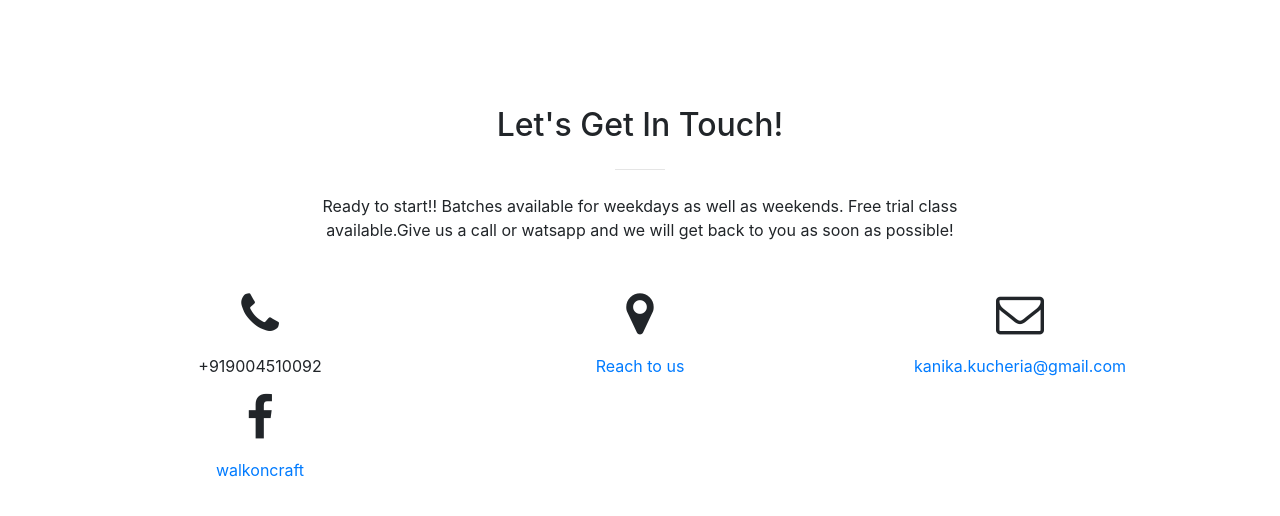
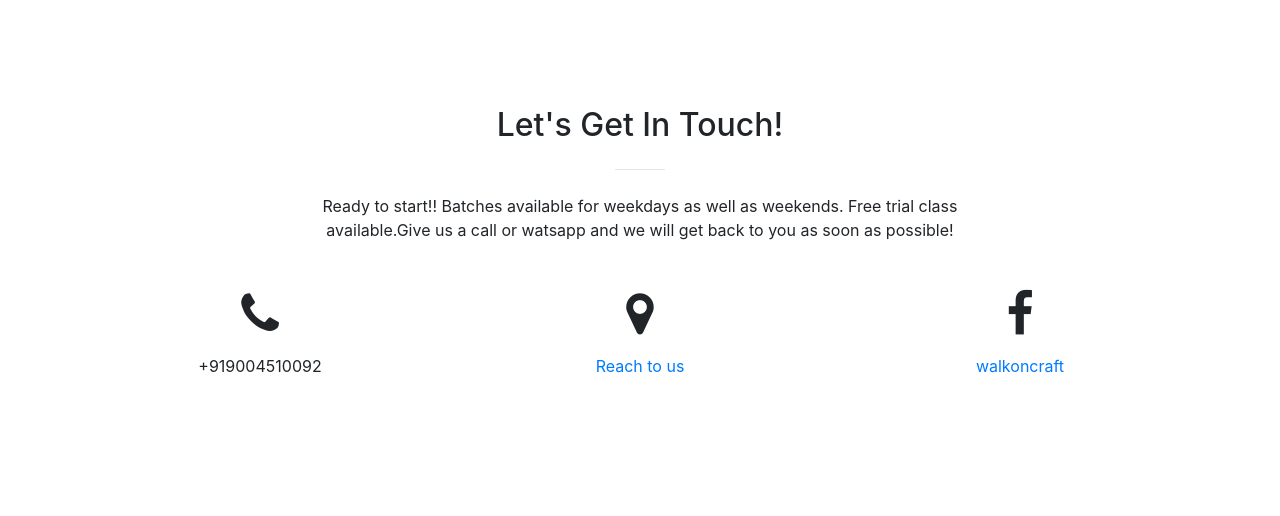
Before and after one commit to walkoncraft/walkoncraft.github.io, a website with bundled scripts: page index.html in a window 1280 px wide. Shown: the part 2468-2984 px from the top of the page. Built offline with nearby package versions, Linux system fonts and the light colour scheme.

Commit message:
Update index.html

```diff
--- a/index.html
+++ b/index.html
@@ -244,12 +244,7 @@
               <a href="https://goo.gl/maps/3uyTreCAAYC2">Reach to us</a>
             </p>
           </div>
-          <div class="col-lg-4 mr-auto text-center">
-            <i class="fa fa-envelope-o fa-3x mb-3 sr-contact"></i>
-            <p>
-              <a href="mailto:your-email@your-domain.com">kanika.kucheria@gmail.com </a>
-            </p>
-          </div>
+
           <div class="col-lg-4 mr-auto text-center">
             <i class="fa fa-facebook fa-3x mb-3 sr-contact"></i>
             <p>
```
